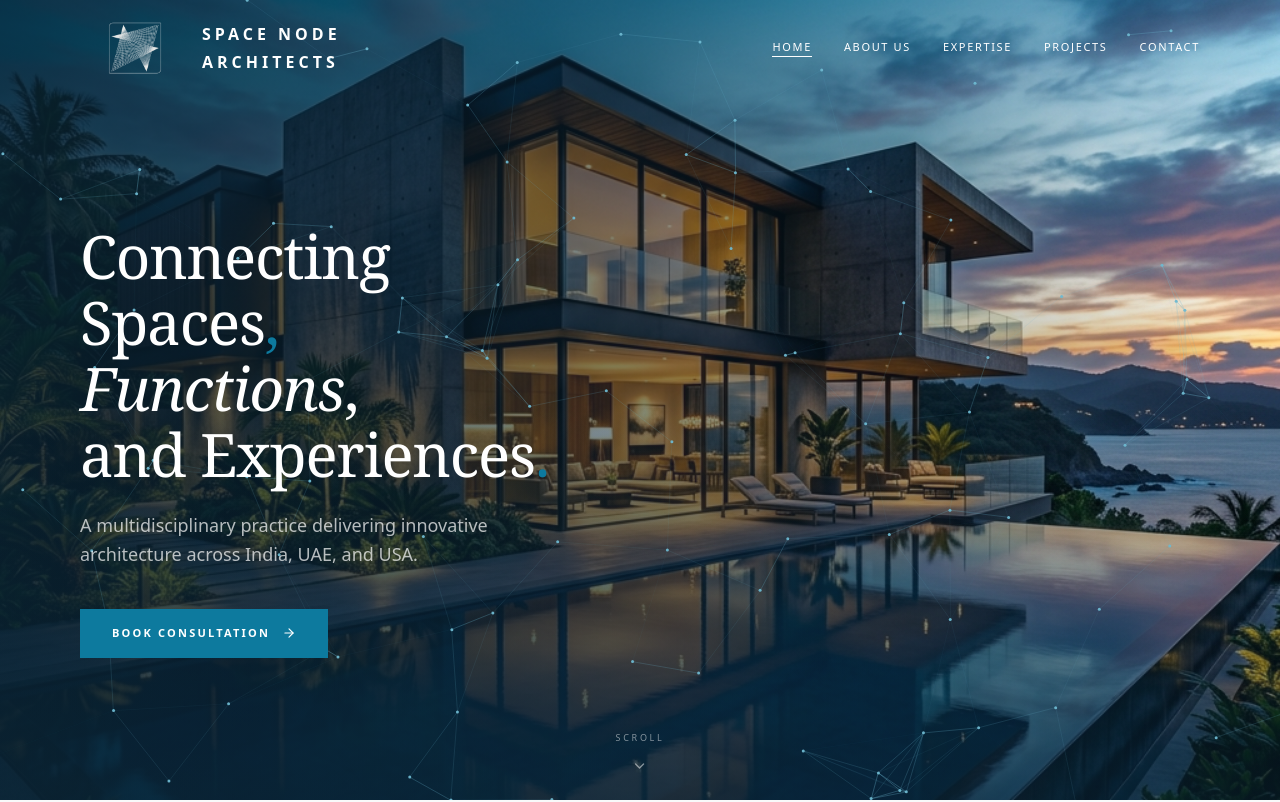
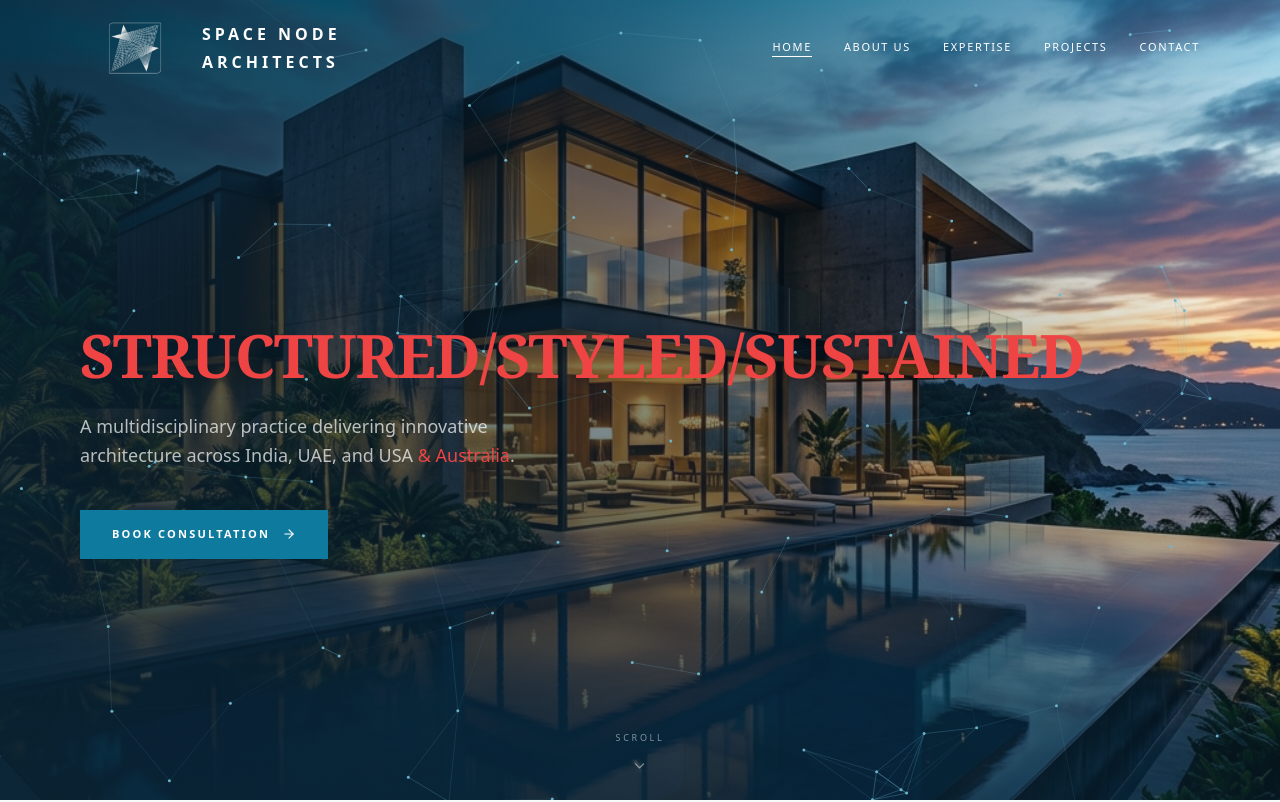
Before and after one commit to zaeemahamad111-ops/SpaceNode, a Next.js app in the folder web/: page / in a window 1280 px wide. Shown: the top 802 px of the page. Built offline with nearby package versions, Linux system fonts and the light colour scheme; a web font is replaced by a local one.

Commit message:
Remove Studio Process section as per user request

```diff
--- a/web/src/app/page.tsx
+++ b/web/src/app/page.tsx
@@ -2,7 +2,6 @@ import type { Metadata } from 'next';
 import HeroSection from '@/components/sections/home/HeroSection';
 import PhilosophyStatement from '@/components/sections/home/PhilosophyStatement';
 import ExpertisePreview from '@/components/sections/home/ExpertisePreview';
-import StudioProcess from '@/components/sections/home/StudioProcess';
 import BeforeAfterSection from '@/components/sections/home/BeforeAfterSection';
 import HomeCTA from '@/components/sections/home/HomeCTA';
 
@@ -19,7 +18,6 @@ export default function HomePage() {
       <ExpertisePreview />
       <BeforeAfterSection />
       <PhilosophyStatement />
-      <StudioProcess />
       <HomeCTA />
     </>
   );
--- a/web/src/components/sections/home/HeroSection.tsx
+++ b/web/src/components/sections/home/HeroSection.tsx
@@ -46,12 +46,9 @@ export default function HeroSection() {
           initial={{ opacity: 0, y: 40 }}
           animate={{ opacity: 1, y: 0 }}
           transition={{ duration: 0.9, delay: 0.3, ease: [0.21, 0.47, 0.32, 0.98] }}
-          className="font-serif text-4xl md:text-5xl lg:text-6xl leading-[1.1] tracking-[-0.02em] text-white mb-6 max-w-3xl"
+          className="font-serif text-3xl md:text-5xl lg:text-6xl leading-[1.1] tracking-[-0.02em] text-[#EF4444] mb-6 max-w-3xl font-bold uppercase"
         >
-          Connecting<br />
-          Spaces<span className="text-[#0D7A9E]">,</span><br />
-          <span className="italic">Functions</span>,<br />
-          and Experiences<span className="text-[#0D7A9E]">.</span>
+          STRUCTURED/STYLED/SUSTAINED
         </motion.h1>
 
         {/* Subhead */}
@@ -61,7 +58,7 @@ export default function HeroSection() {
           transition={{ duration: 0.8, delay: 0.5 }}
           className="font-sans font-light text-lg text-white/70 mb-10 max-w-md leading-relaxed"
         >
-          A multidisciplinary practice delivering innovative architecture across India, UAE, and USA.
+          A multidisciplinary practice delivering innovative architecture across India, UAE, and USA <span className="text-[#EF4444] font-medium">& Australia</span>.
         </motion.p>
 
         {/* CTA Buttons */}
```
